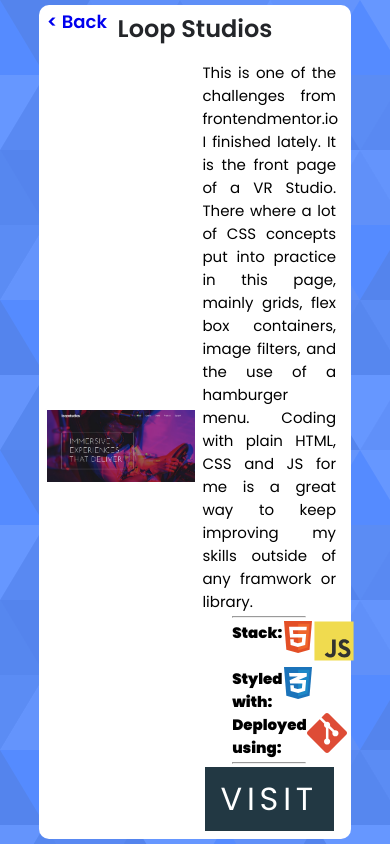
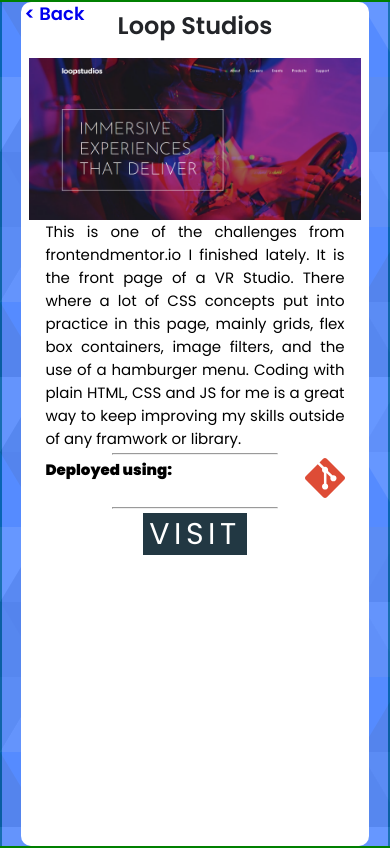
Before and after one commit to Germanchrystan/react-portfolio, a React (Create React App) app: page /detail/2 in a window 390 px wide. Built offline with nearby package versions, Linux system fonts and the light colour scheme.

Commit message:
Responsive

```diff
--- a/src/components/ProjectDetail/ProjectDetail.css
+++ b/src/components/ProjectDetail/ProjectDetail.css
@@ -112,3 +112,47 @@
     width: 50%;
     text-align: center;
 }
+
+@media screen and (max-width:900px) {
+    .project-detail{
+        width: 90%;
+    }
+    .project-detail-container{
+        flex-direction: column;
+    }
+    .project-container{
+        height: 100%;
+        border: 2px solid green;
+    }
+    .project-background{
+        background-repeat: repeat;
+
+    }
+
+    .project-detail-container-content{
+        width: 100%;
+    }
+
+    .project-deployed,
+    .project-api{
+        width: 90%;
+    }
+    .project-stack-styled{
+        display: none;
+    }
+    .project-detail{
+        height: 100vh;
+    }
+    .Button-Visit{
+        text-align: center;
+        margin: auto;
+        padding: .2em;
+        font-size: 2em;
+        width: fit-content;
+    }
+
+    .project-back{
+        position: absolute;
+        padding:.2rem;
+    }
+}
--- a/src/components/ProjectDetail/ProjectDetail.jsx
+++ b/src/components/ProjectDetail/ProjectDetail.jsx
@@ -36,6 +36,7 @@
                     <div className="project-detail-container-content">
                         <p className="project-desc">{project.desc}</p>
                         <hr className='project-hr'/>
+                        <div className='project-stack-styled'>
                         <ul className="project-stack">
                             <li><b>Stack: </b></li>
                             {
@@ -53,6 +54,7 @@
                                 })
                             }
                         </ul>
+                        </div>
                         <ul className="project-deployed">
                             <li><b>Deployed using: </b></li>
                             {project?.deployed?.map((i) => {
--- a/src/components/WorkGrid/WorkGrid.css
+++ b/src/components/WorkGrid/WorkGrid.css
@@ -64,3 +64,20 @@
     justify-content: space-between;
 
 }
+
+
+@media screen and (max-width: 900px){
+    .my-work{
+        padding: 2em;
+    }
+    .work-grid-container{
+        display:flex;
+        flex-direction: column;
+        margin: 0 auto;
+
+    }
+    .work-grid-item-overlay{
+        opacity: 0.7;
+        top: 0;
+    }
+}
```
